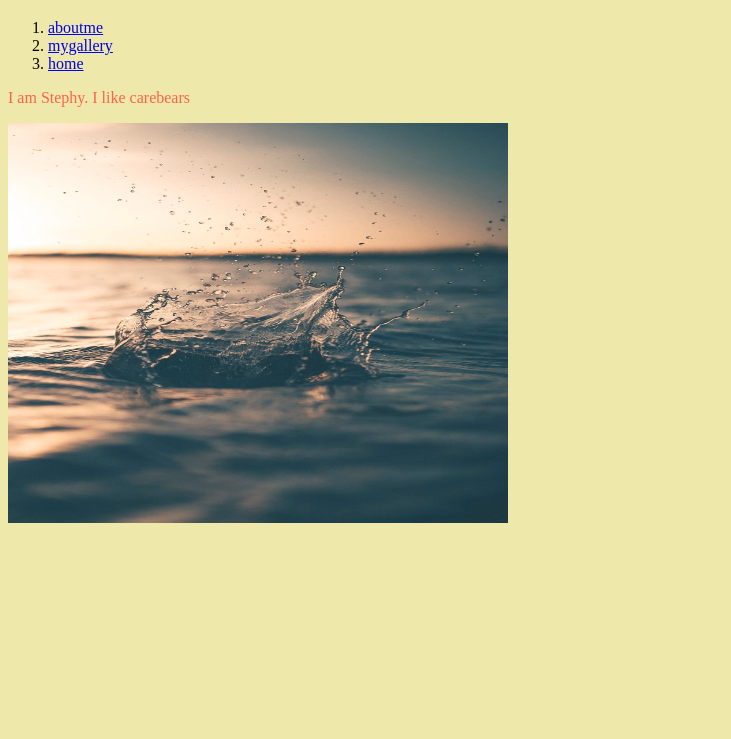
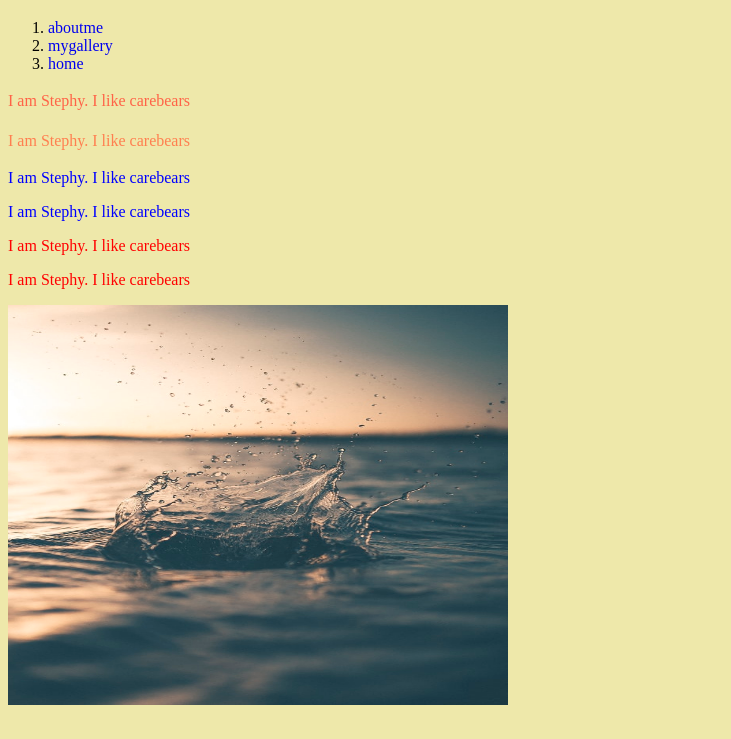
Before and after one commit to L0KI-S/My-Blog, a plain HTML site: page index.html in a window 1280 px wide. Shown: the part 61-800 px from the top of the page, without its empty margins (0-731 px from the left). Drawn offline with Linux system fonts and the light colour scheme.

Commit message:
Add files via upload

```diff
--- a/index.html
+++ b/index.html
@@ -12,7 +12,12 @@
 	<li><a href="gallery.html">mygallery</a></li>
 	<li><a href="index.html">home</a></li>
 	</ol>
-	<p>I am Stephy. I like carebears</p>
-	<p><img src="../F4D29_Stephy_Si_ex03/images/photo-1505236732171-72a5b19c4981.jpg" alt="water" width="500" height="400" /></p>
+	<p id="firstp">I am Stephy. I like carebears</p>
+	<p id="secp">I am Stephy. I like carebears</p>
+	<p class="blue">I am Stephy. I like carebears</p>
+	<p class="blue">I am Stephy. I like carebears</p>
+	<p class="red">I am Stephy. I like carebears</p>
+	<p class="red">I am Stephy. I like carebears</p>
+	<p ><img src="images/photo-1505236732171-72a5b19c4981.jpg" alt="water" width="500" height="400" /></p>
 	</body>
 </html>
--- a/styles.css
+++ b/styles.css
@@ -1,10 +1,28 @@
 @charset "utf-8";
 /* CSS Document */
-body {background-color: palegoldenrod;
+body {
+	background-color: palegoldenrod;
 }
-h1 {color: cadetblue;
+h1 {
+	color: cadetblue;
 	text-align: center
 }
-p {color: tomato;
-	text-align: left
+a {
+	text-decoration: none;
 }
+#firstp {
+	color: tomato;
+	text-align: left;
+	line-height: 1.5;
+}
+#secp {
+	color: coral;
+	text-align: left;
+	line-height: 1.5;
+}
+.blue {
+	color: blue;
+}
+.red {
+	color: red;
+}
```
